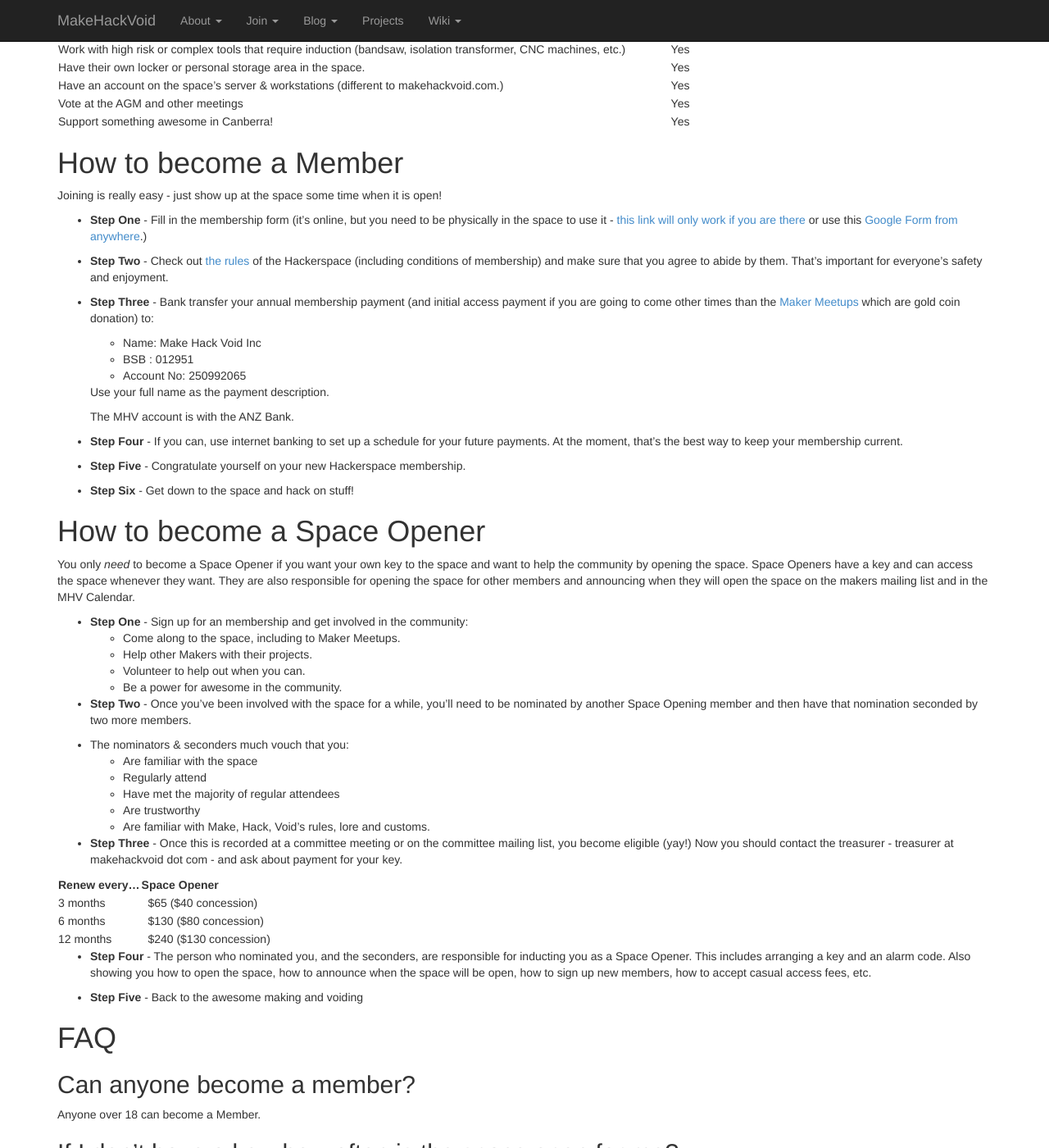
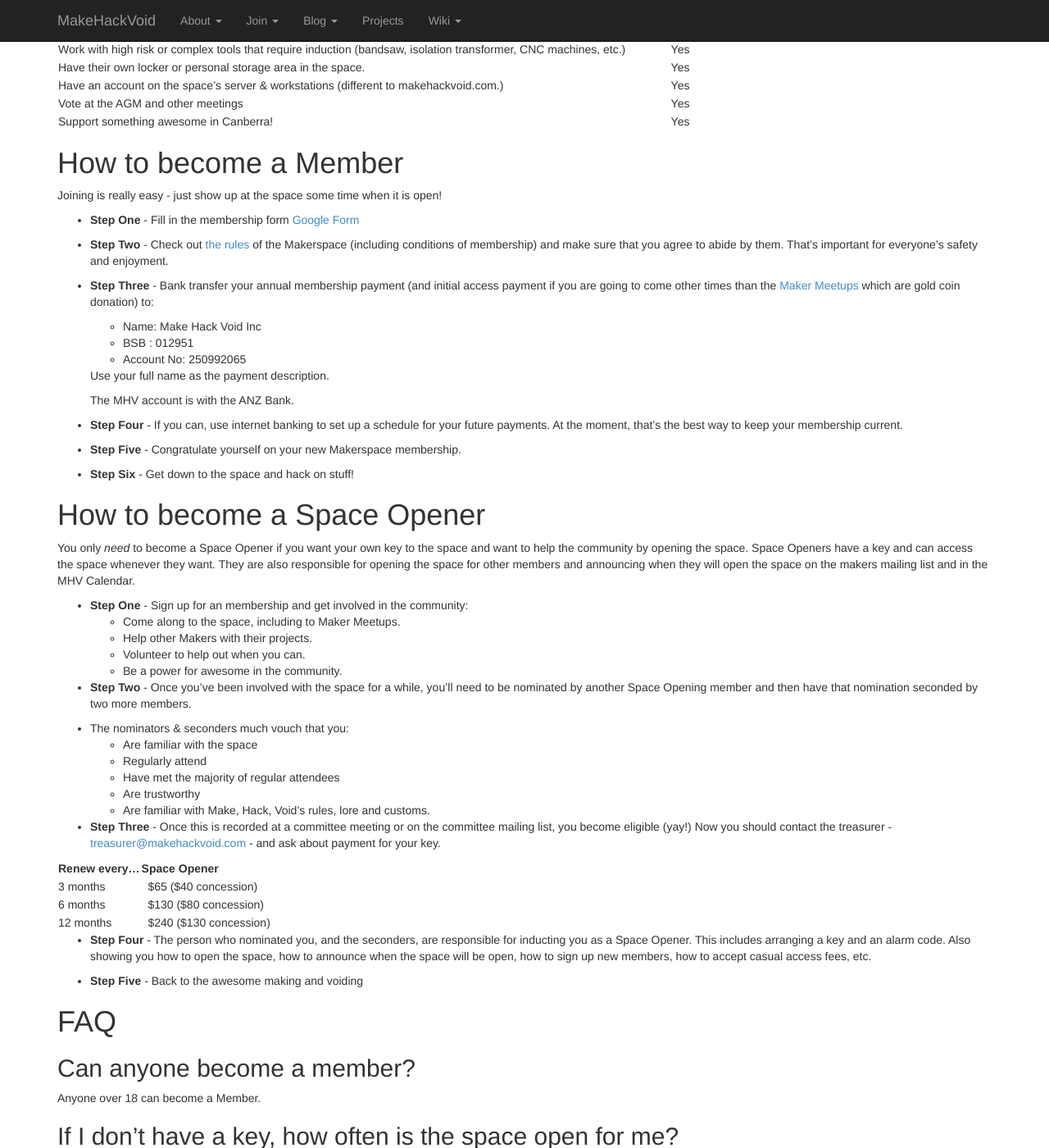
Before and after one commit to makehackvoid/makehackvoid.com, a Jekyll site: the page built from membership.md, in a window 1280 px wide and 1400 px high, scrolled down 718 px. Shown: the whole window at 82% size. Built offline with Jekyll 4.4.1, drawn with Linux system fonts in a browser that asks for light colours; some of the changed text lies outside the part shown.

Commit message:
Minor updates and change hacker to maker

```diff
--- a/membership.md
+++ b/membership.md
@@ -28,7 +28,6 @@ Paying by direct bank tranfer is much easier for MHV to administer than paying i
 
 Concession rates apply for full-time students, Seniors Card holders &amp; pensioners.
 
-
 # Membership
 What MHV membership entitles you to:
 
@@ -50,11 +49,11 @@ What MHV membership entitles you to:
 
 Joining is really easy - just show up at the space some time when it is open!
 
-* **Step One** - Fill in the membership form (it's online, but you need to be physically in the space to use it - [this link will only work if you are there](http://morphia/mhvdb/signup) or use this [Google Form from anywhere](https://docs.google.com/forms/d/1Yu7iUOJPQHefiLgDue3oAbMBu-4s87f_tygPlz5Isw0/viewform).)
+* **Step One** - Fill in the membership form  [Google Form](https://docs.google.com/forms/d/1Yu7iUOJPQHefiLgDue3oAbMBu-4s87f_tygPlz5Isw0/viewform)
 
-* **Step Two** - Check out [the rules](/community/rules) of the Hackerspace (including conditions of membership) and make sure that you agree to abide by them. That’s important for everyone’s safety and enjoyment.
+* **Step Two** - Check out [the rules](http://wiki.makehackvoid.com/policy:rules_draft) of the Makerspace (including conditions of membership) and make sure that you agree to abide by them. That’s important for everyone’s safety and enjoyment.
 
-* **Step Three** - Bank transfer your annual membership payment (and initial access payment if you are going to come other times than the [Maker Meetups](/community/meetings) which are gold coin donation) to:
+* **Step Three** - Bank transfer your annual membership payment (and initial access payment if you are going to come other times than the [Maker Meetups](/meetings) which are gold coin donation) to:
 
     + Name: Make Hack Void Inc
     + BSB : 012951
@@ -66,7 +65,7 @@ Joining is really easy - just show up at the space some time when it is open!
 
 * **Step Four** - If you can, use internet banking to set up a schedule for your future payments. At the moment, that’s the best way to keep your membership current.
 
-* **Step Five** - Congratulate yourself on your new Hackerspace membership.
+* **Step Five** - Congratulate yourself on your new Makerspace membership.
 
 * **Step Six** - Get down to the space and hack on stuff!
 
@@ -90,7 +89,7 @@ You only <i>need</i> to become a Space Opener if you want your own key to the sp
     + Are trustworthy
     + Are familiar with Make, Hack, Void's rules, lore and customs.
 
-* **Step Three** - Once this is recorded at a committee meeting or on the committee mailing list, you become eligible (yay!) Now you should contact the treasurer - treasurer at makehackvoid dot com - and ask about payment for your key.
+* **Step Three** - Once this is recorded at a committee meeting or on the committee mailing list, you become eligible (yay!) Now you should contact the treasurer - [treasurer@makehackvoid.com](mailto:treasurer@makehackvoid.com) - and ask about payment for your key.
 
 |Renew every...|Space Opener|
 |:-------------|:-----------|
@@ -128,4 +127,4 @@ Those under 16 can visit the space when accompanied by a responsible adult who t
 There are no fees associated with minors coming to the space.
 
 ## I have another question.
-You can email the MHV Treasurer - treasurer at makehackvoid dot com, email the MHV Secretary - secretary at makehackvoid dot com, and/or email the [Makers Mailing list](/mailman/listinfo/makers/).
+You can email the MHV Treasurer - [treasurer@makehackvoid.com](mailto:treasurer@makehackvoid.com), email the MHV Secretary - [secretary@makehackvoid.com](mailto:secretary@makehackvoid.com), and/or email the [Makers Mailing list](/mailman/listinfo/makers/).
```
Also changed, not shown: other parts of membership.md (+1 -1 lines).
